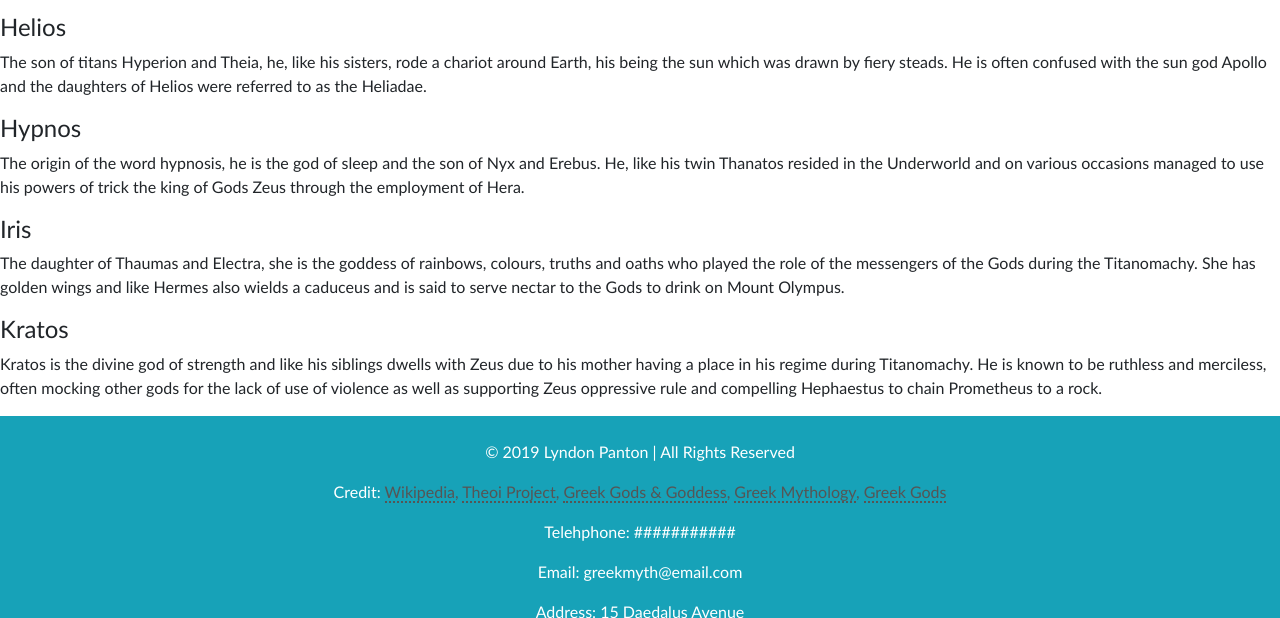
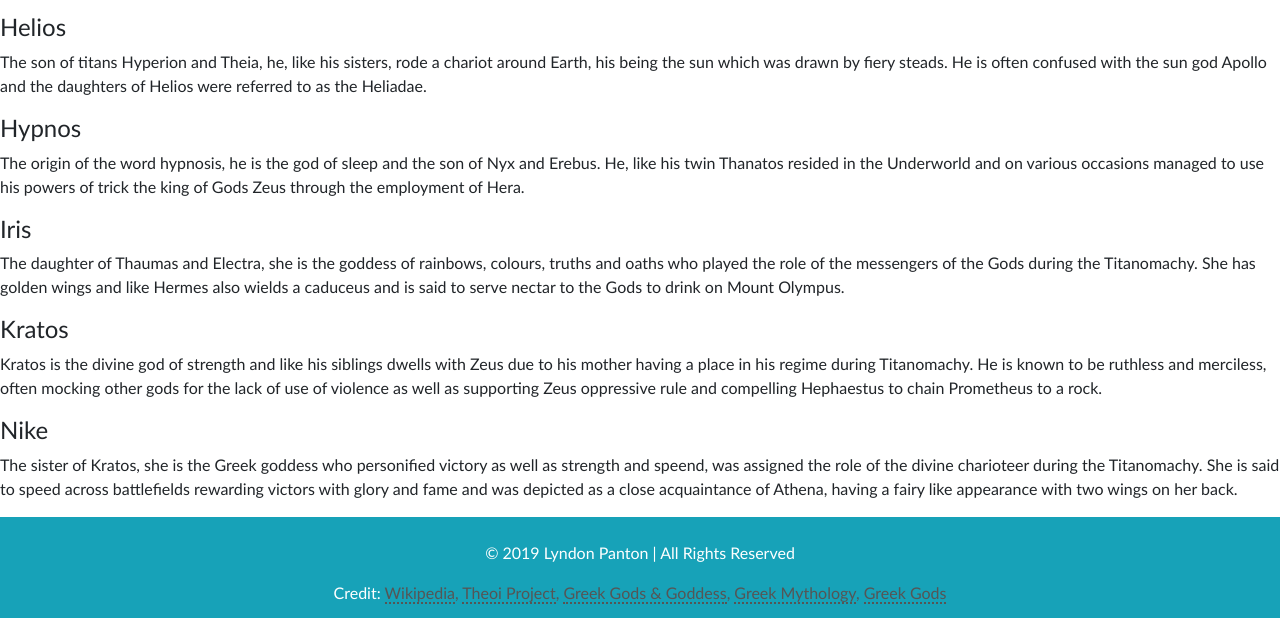
Before and after one commit to LyndonPanton/GreekMythology, a website: page src/index.html in a window 1280 px wide. Shown: the part 5338-5956 px from the top of the page. Drawn offline with nearby package versions, Linux system fonts and the light colour scheme; files that its build step writes are made by us from their sources.

Commit message:
added article about nike

```diff
--- a/src/index.html
+++ b/src/index.html
@@ -245,7 +245,6 @@
 
 
         <!--
-            Kratos
             Nike
             Pan
             Persephone
@@ -301,6 +300,11 @@
                 <h4 class="other-god-head">Kratos</h4>
                 <p class="other-god-intro">Kratos is the divine god of strength and like his siblings dwells with Zeus due to his mother having a place in his regime during Titanomachy. He is known to be ruthless and merciless, often mocking other gods for the lack of use of violence as well as supporting Zeus oppressive rule and compelling Hephaestus to chain Prometheus to a rock.</p>
             </article>
+
+            <article id="nike" class="other-god">
+                <h4 class="other-god-head">Nike</h4>
+                <p class="other-god-intro">The sister of Kratos, she is the Greek goddess who personified victory as well as strength and speend, was assigned the role of the divine charioteer during the Titanomachy. She is said to speed across battlefields rewarding victors with glory and fame and was depicted as a close acquaintance of Athena, having a fairy like appearance with two wings on her back.</p>
+            </article>
         </section>
     </main>
 
```
